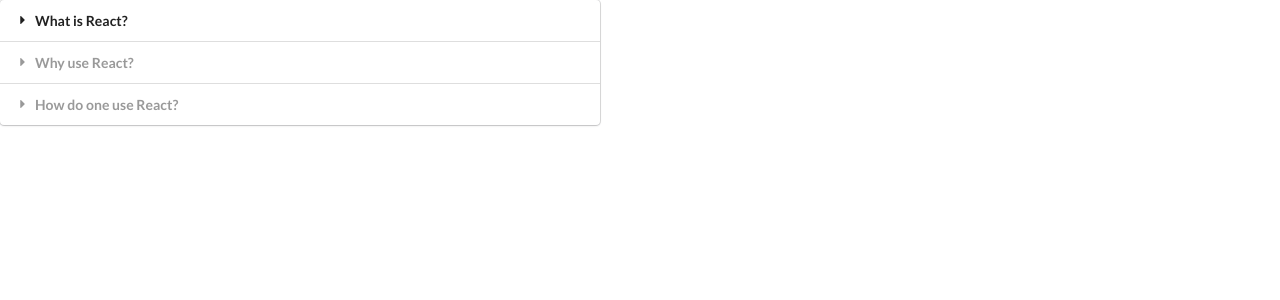
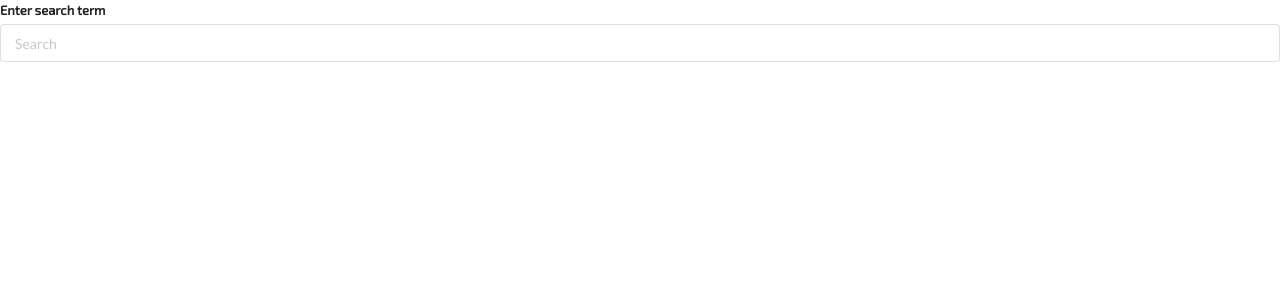
Before and after one commit to The-sad-philosopher/Widgets, a React (Create React App) app: page / in a window 1280 px wide. Shown: the top 300 px of the page. Built offline with nearby package versions, Linux system fonts and the light colour scheme.

Commit message:
Make react controlled input element  ⛵

```diff
--- a/src/Components/App/App.tsx
+++ b/src/Components/App/App.tsx
@@ -1,12 +1,11 @@
 import * as React from 'react';
+import { WikiSearch } from '../WikiSearch';
 import './App.sass';
-import { Accordion } from '../Accordion';
-import { items } from '../../helpers';
 
 export const App: React.FC = () => {
   return (
     <div className="app">
-      <Accordion items={items} />
+      <WikiSearch />
     </div>
   );
 };
--- a/src/Components/WikiSearch/WikiSearch.tsx
+++ b/src/Components/WikiSearch/WikiSearch.tsx
@@ -1,5 +1,25 @@
 import * as React from 'react';
 
 export const WikiSearch: React.FC = () => {
-  return <div>WikiSearch</div>;
+  const [searchTerm, setSearchTerm] = React.useState('');
+
+  const onInputChange = (e: React.ChangeEvent<HTMLInputElement>) =>
+    setSearchTerm(e.target.value);
+
+  return (
+    <div className="wiki-search">
+      <div className="ui form">
+        <div className="field">
+          <label htmlFor="search">Enter search term</label>
+          <input
+            type="text"
+            placeholder="Search"
+            className="input"
+            onChange={onInputChange}
+            value={searchTerm}
+          />
+        </div>
+      </div>
+    </div>
+  );
 };
```
